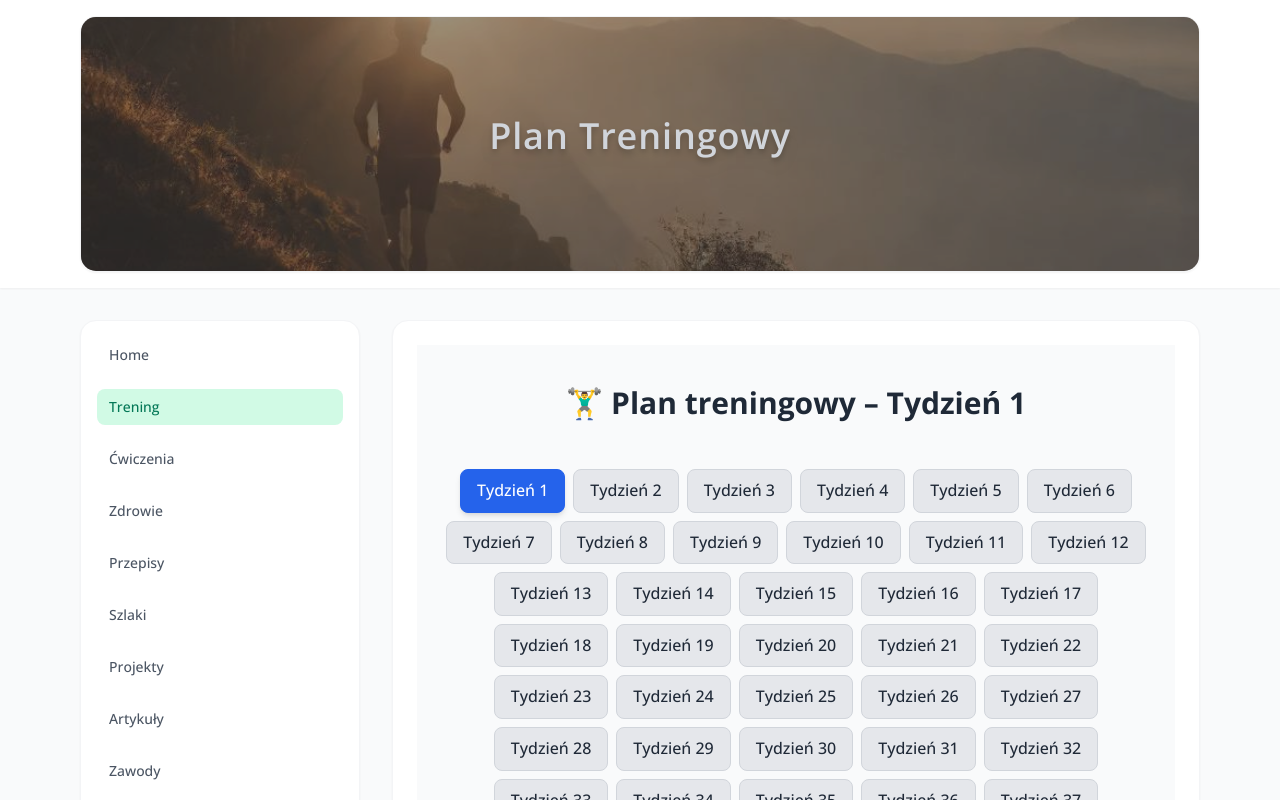
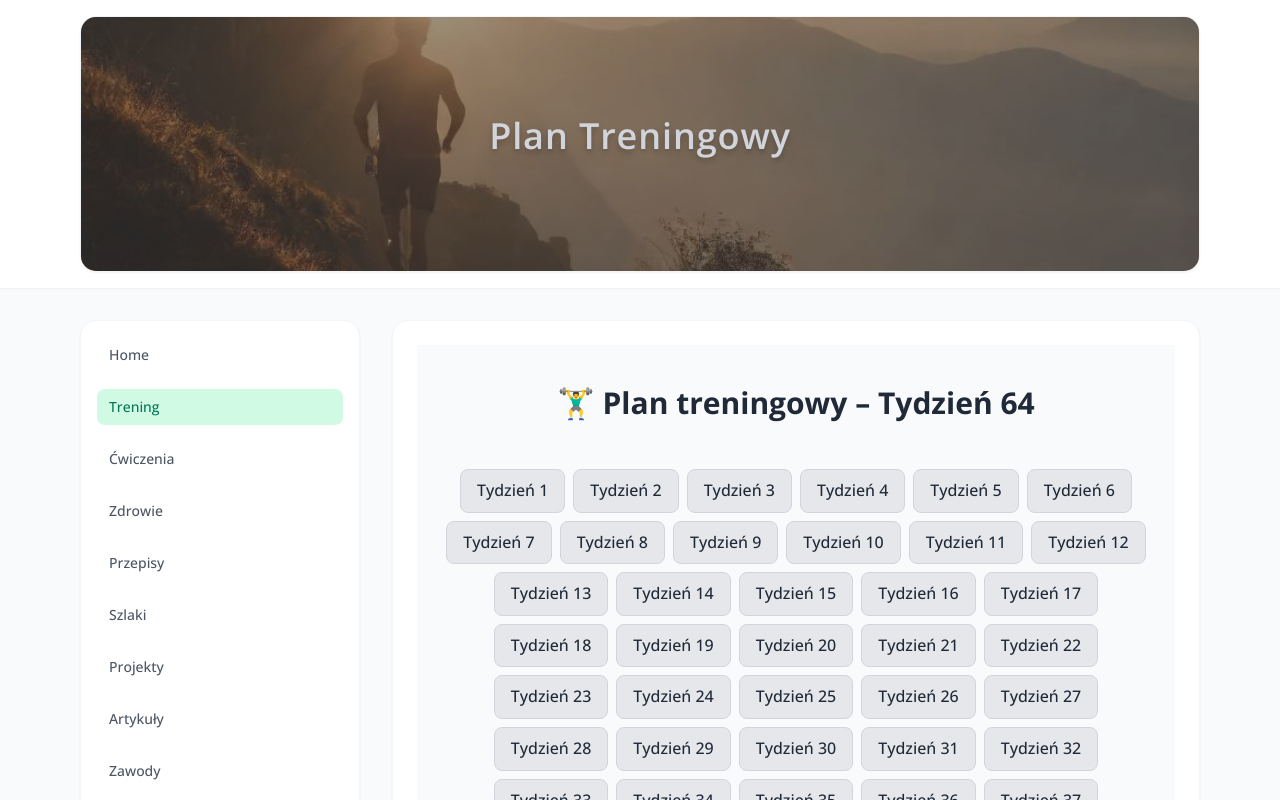
Before and after one commit to DevyWhite/bieganie-treningi-dieta, a React (Create React App) app: page /treningi in a window 1280 px wide. Shown: the top 800 px of the page. Built offline with nearby package versions, Linux system fonts and the light colour scheme.

Commit message:
fix: set default active training week to the latest one

```diff
--- a/src/pages/Treningi.jsx
+++ b/src/pages/Treningi.jsx
@@ -6,7 +6,9 @@ import treningiTygodnie from "../data/treningiTygodnie.json";
 
 const Treningi = () => {
    usePageTitle("Plan treningowy");
-   const [aktywnyTydzien, ustawAktywnyTydzien] = useState(0);
+   const [aktywnyTydzien, ustawAktywnyTydzien] = useState(
+      treningiTygodnie.length - 1
+   );
 
    return (
       <div className='min-h-screen bg-gray-50 dark:bg-gray-900 transition-colors duration-300 px-1 py-5 sm:py-10 sm:px-4 flex flex-col items-center'>
```
